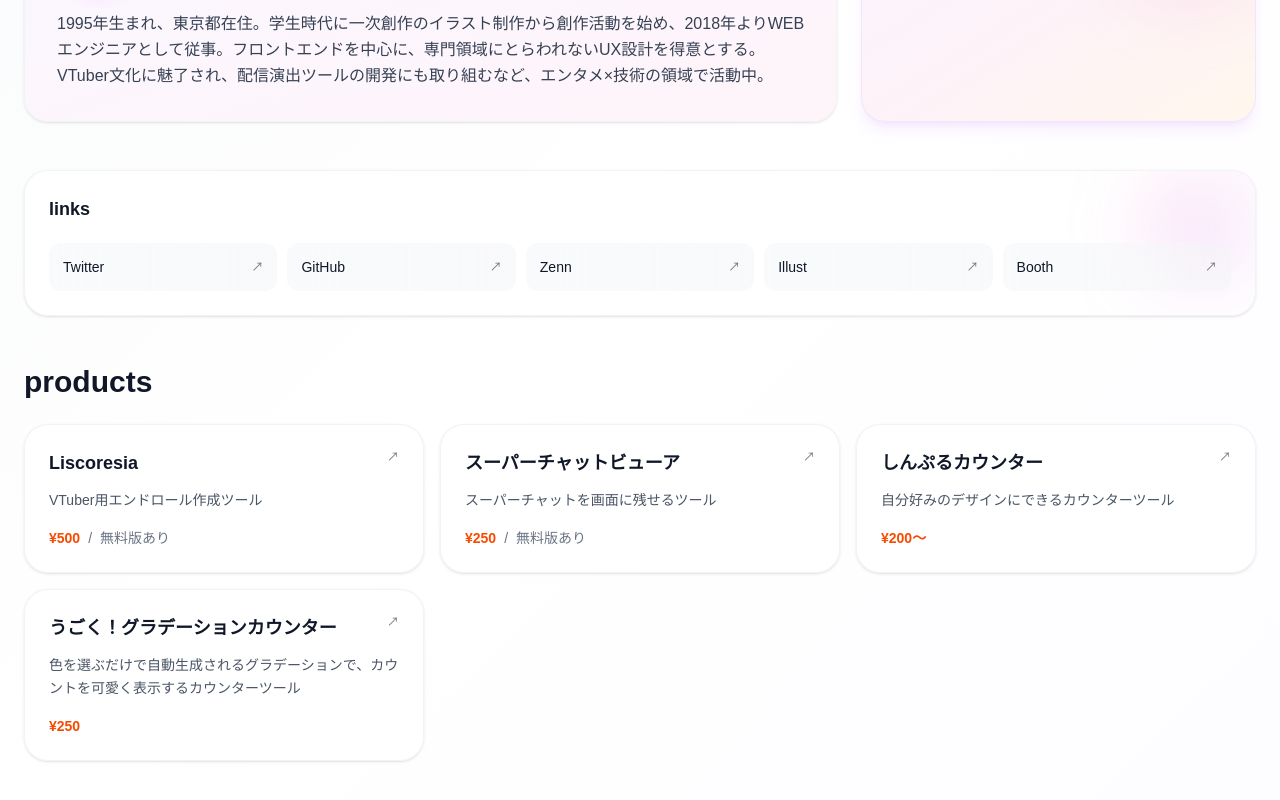
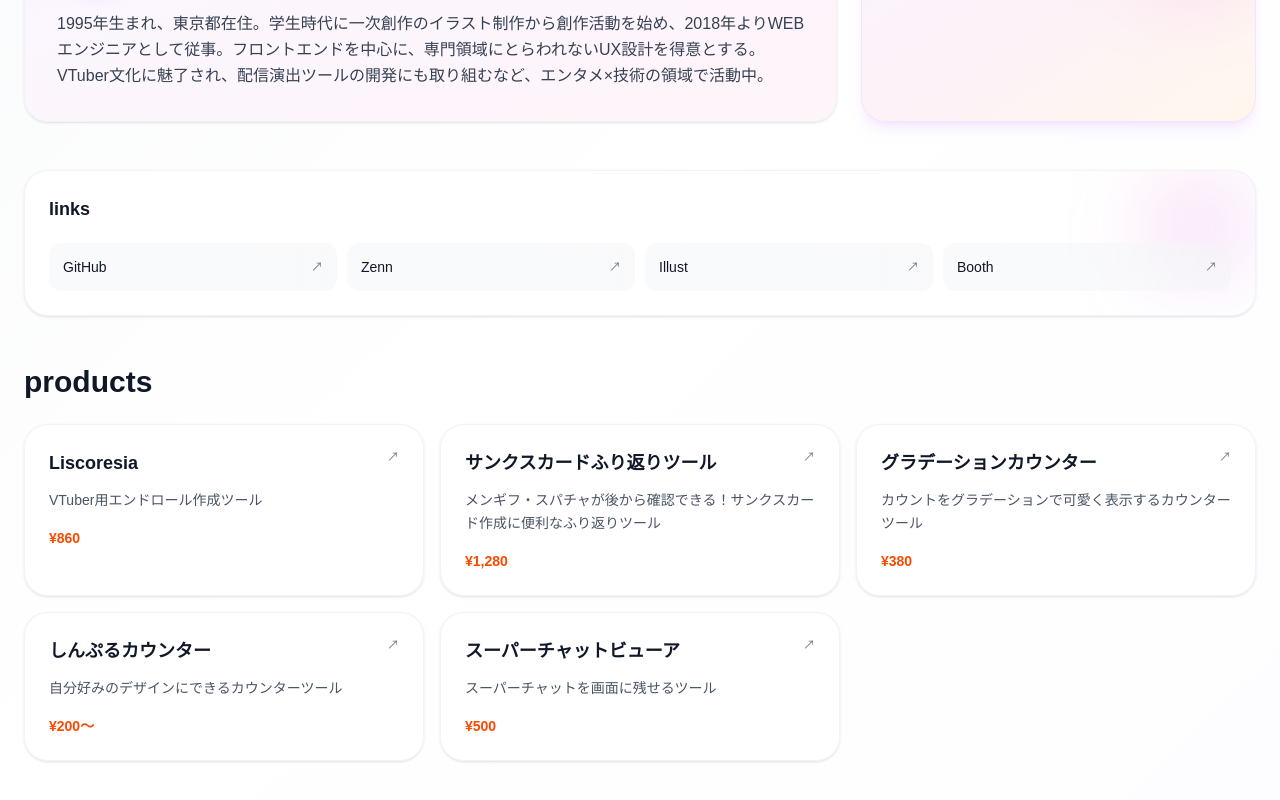
Before and after one commit to tsuki-lab/tsuki-lab-web-nextjs, a Next.js app: page / in a window 1280 px wide. Shown: the part 378-1178 px from the top of the page. Built offline with nearby package versions, Linux system fonts and the light colour scheme; no server answers.

Commit message:
refactor: Update links and descriptions in Home and Contact components, including new Twitter handle and product details

```diff
--- a/app/contact/page.tsx
+++ b/app/contact/page.tsx
@@ -103,7 +103,7 @@ export default function Contact() {
 
                 {/* Twitter */}
                 <a
-                  href="https://twitter.com/hanetsuki_dev"
+                  href="https://twitter.com/liscoresia"
                   target="_blank"
                   rel="noopener noreferrer"
                   className={`group/item block relative overflow-hidden rounded-2xl border border-blue-200/50 bg-linear-to-r from-blue-50 via-cyan-50 to-blue-50 p-6 shadow-md transition-all duration-200 hover:scale-[1.02] dark:border-blue-800/50 dark:from-blue-950/30 dark:via-cyan-950/30 dark:to-blue-950/30 ${
@@ -115,7 +115,7 @@ export default function Contact() {
                     Twitter
                   </div>
                   <div className="flex items-center justify-between text-lg font-semibold text-gray-900 dark:text-gray-100">
-                    <span>@hanetsuki_dev</span>
+                    <span>@liscoresia</span>
                     <span className="opacity-0 transition-opacity duration-200 group-hover/item:opacity-100">
                       →
                     </span>
--- a/app/page.tsx
+++ b/app/page.tsx
@@ -100,18 +100,7 @@ export default function Home() {
               <h2 className="mb-5 text-lg font-bold text-gray-900 dark:text-white">
                 links
               </h2>
-              <div className="grid grid-cols-1 gap-2.5 sm:grid-cols-2 lg:grid-cols-5">
-                <a
-                  href="https://twitter.com/hanetsuki_dev"
-                  target="_blank"
-                  rel="noopener noreferrer"
-                  className="group/link flex items-center justify-between rounded-xl bg-linear-to-r from-gray-50 to-gray-100/50 p-3.5 text-sm font-medium text-gray-900 transition-all duration-200 hover:scale-[1.02] hover:bg-linear-to-r hover:from-blue-50 hover:to-cyan-50 hover:shadow-md dark:from-gray-800 dark:to-gray-900 dark:text-gray-100 dark:hover:from-blue-950/30 dark:hover:to-cyan-950/30"
-                >
-                  <span>Twitter</span>
-                  <span className="text-xs opacity-60 transition-opacity duration-200 group-hover/link:opacity-100">
-                    ↗
-                  </span>
-                </a>
+              <div className="grid grid-cols-1 gap-2.5 sm:grid-cols-2 lg:grid-cols-4">
                 <a
                   href="https://github.com/tsuki-lab"
                   target="_blank"
@@ -173,7 +162,7 @@ export default function Home() {
           </h2>
           <div className="grid grid-cols-1 gap-4 sm:grid-cols-2 lg:grid-cols-3">
             <a
-              href="https://booth.pm/ja/items/6747525"
+              href="https://tsuki-lab.booth.pm/items/6747525"
               target="_blank"
               rel="noopener noreferrer"
               className={`group relative overflow-hidden rounded-3xl border border-gray-200/50 bg-white/80 p-6 shadow-sm backdrop-blur-sm transition-all duration-300 hover:scale-[1.02] hover:shadow-lg dark:border-gray-800/50 dark:bg-gray-900/80 ${
@@ -196,16 +185,14 @@ export default function Home() {
                 </p>
                 <div className="flex items-center gap-2 text-sm text-gray-500 dark:text-gray-400">
                   <span className="font-semibold text-orange-600 dark:text-orange-400">
-                    ¥500
+                    ¥860
                   </span>
-                  <span>/</span>
-                  <span>無料版あり</span>
                 </div>
               </div>
             </a>
 
             <a
-              href="https://tsuki-lab.booth.pm/items/6698509"
+              href="https://tsuki-lab.booth.pm/items/7831150"
               target="_blank"
               rel="noopener noreferrer"
               className={`group relative overflow-hidden rounded-3xl border border-gray-200/50 bg-white/80 p-6 shadow-sm backdrop-blur-sm transition-all duration-300 hover:scale-[1.02] hover:shadow-lg dark:border-gray-800/50 dark:bg-gray-900/80 ${
@@ -217,21 +204,49 @@ export default function Home() {
               <div className="relative">
                 <div className="mb-3 flex items-start justify-between gap-2">
                   <h3 className="text-lg font-bold text-gray-900 dark:text-white">
-                    スーパーチャットビューア
+                    サンクスカードふり返りツール
                   </h3>
                   <span className="text-xs opacity-60 transition-opacity duration-200 group-hover:opacity-100">
                     ↗
                   </span>
                 </div>
                 <p className="mb-4 text-sm leading-relaxed text-gray-600 dark:text-gray-400">
-                  スーパーチャットを画面に残せるツール
+                  メンギフ・スパチャが後から確認できる！サンクスカード作成に便利なふり返りツール
                 </p>
                 <div className="flex items-center gap-2 text-sm text-gray-500 dark:text-gray-400">
                   <span className="font-semibold text-orange-600 dark:text-orange-400">
-                    ¥250
+                    ¥1,280
                   </span>
-                  <span>/</span>
-                  <span>無料版あり</span>
+                </div>
+              </div>
+            </a>
+
+            <a
+              href="https://tsuki-lab.booth.pm/items/7684868"
+              target="_blank"
+              rel="noopener noreferrer"
+              className={`group relative overflow-hidden rounded-3xl border border-gray-200/50 bg-white/80 p-6 shadow-sm backdrop-blur-sm transition-all duration-300 hover:scale-[1.02] hover:shadow-lg dark:border-gray-800/50 dark:bg-gray-900/80 ${
+                isMounted ? "animate-card-entrance" : "opacity-0"
+              }`}
+              style={isMounted ? { animationDelay: "1.2s" } : {}}
+            >
+              <div className="absolute right-0 top-0 h-32 w-32 rounded-full bg-linear-to-br from-orange-400/20 to-pink-400/20 blur-2xl opacity-0 transition-opacity duration-300 group-hover:opacity-100"></div>
+              <div className="relative">
+                <div className="mb-3 flex items-start justify-between gap-2">
+                  <h3 className="text-lg font-bold text-gray-900 dark:text-white">
+                    グラデーションカウンター
+                  </h3>
+                  <span className="text-xs opacity-60 transition-opacity duration-200 group-hover:opacity-100">
+                    ↗
+                  </span>
+                </div>
+                <p className="mb-4 text-sm leading-relaxed text-gray-600 dark:text-gray-400">
+                  カウントをグラデーションで可愛く表示するカウンターツール
+                </p>
+                <div className="flex items-center gap-2 text-sm text-gray-500 dark:text-gray-400">
+                  <span className="font-semibold text-orange-600 dark:text-orange-400">
+                    ¥380
+                  </span>
                 </div>
               </div>
             </a>
@@ -243,7 +258,7 @@ export default function Home() {
               className={`group relative overflow-hidden rounded-3xl border border-gray-200/50 bg-white/80 p-6 shadow-sm backdrop-blur-sm transition-all duration-300 hover:scale-[1.02] hover:shadow-lg dark:border-gray-800/50 dark:bg-gray-900/80 ${
                 isMounted ? "animate-card-entrance" : "opacity-0"
               }`}
-              style={isMounted ? { animationDelay: "1.2s" } : {}}
+              style={isMounted ? { animationDelay: "1.3s" } : {}}
             >
               <div className="absolute right-0 top-0 h-32 w-32 rounded-full bg-linear-to-br from-orange-400/20 to-pink-400/20 blur-2xl opacity-0 transition-opacity duration-300 group-hover:opacity-100"></div>
               <div className="relative">
@@ -267,30 +282,30 @@ export default function Home() {
             </a>
 
             <a
-              href="https://tsuki-lab.booth.pm/items/7684868"
+              href="https://tsuki-lab.booth.pm/items/6698509"
               target="_blank"
               rel="noopener noreferrer"
               className={`group relative overflow-hidden rounded-3xl border border-gray-200/50 bg-white/80 p-6 shadow-sm backdrop-blur-sm transition-all duration-300 hover:scale-[1.02] hover:shadow-lg dark:border-gray-800/50 dark:bg-gray-900/80 ${
                 isMounted ? "animate-card-entrance" : "opacity-0"
               }`}
-              style={isMounted ? { animationDelay: "1.3s" } : {}}
+              style={isMounted ? { animationDelay: "1.4s" } : {}}
             >
               <div className="absolute right-0 top-0 h-32 w-32 rounded-full bg-linear-to-br from-orange-400/20 to-pink-400/20 blur-2xl opacity-0 transition-opacity duration-300 group-hover:opacity-100"></div>
               <div className="relative">
                 <div className="mb-3 flex items-start justify-between gap-2">
                   <h3 className="text-lg font-bold text-gray-900 dark:text-white">
-                    うごく！グラデーションカウンター
+                    スーパーチャットビューア
                   </h3>
                   <span className="text-xs opacity-60 transition-opacity duration-200 group-hover:opacity-100">
                     ↗
                   </span>
                 </div>
                 <p className="mb-4 text-sm leading-relaxed text-gray-600 dark:text-gray-400">
-                  色を選ぶだけで自動生成されるグラデーションで、カウントを可愛く表示するカウンターツール
+                  スーパーチャットを画面に残せるツール
                 </p>
                 <div className="flex items-center gap-2 text-sm text-gray-500 dark:text-gray-400">
                   <span className="font-semibold text-orange-600 dark:text-orange-400">
-                    ¥250
+                    ¥500
                   </span>
                 </div>
               </div>
```
